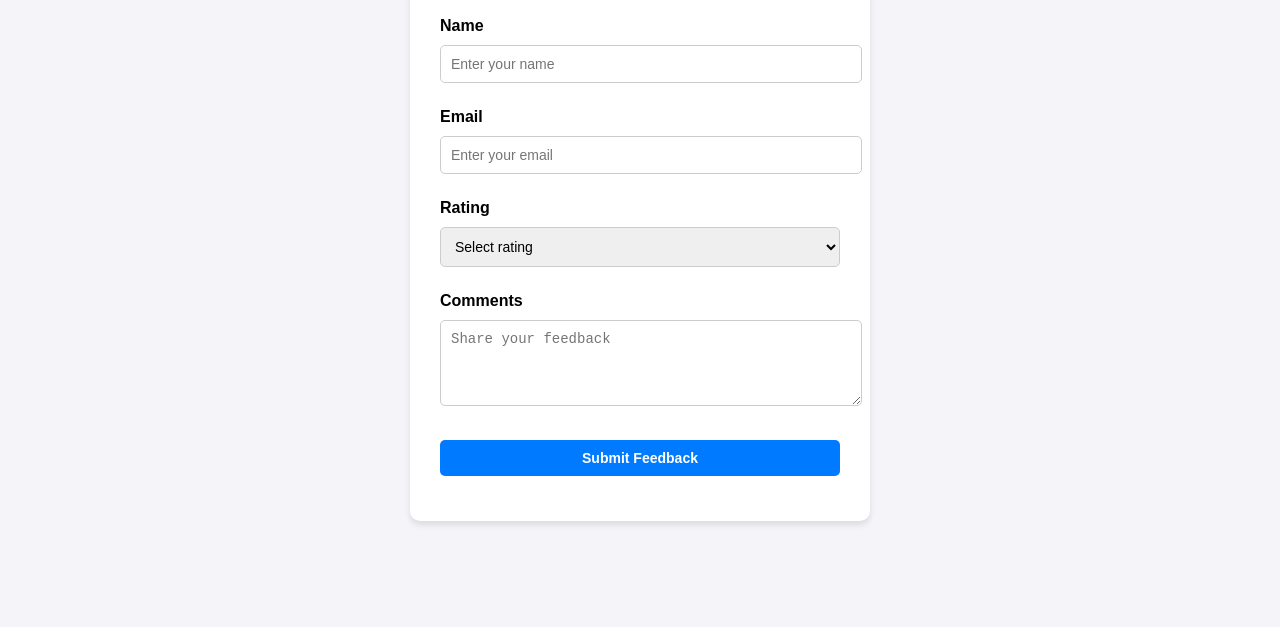
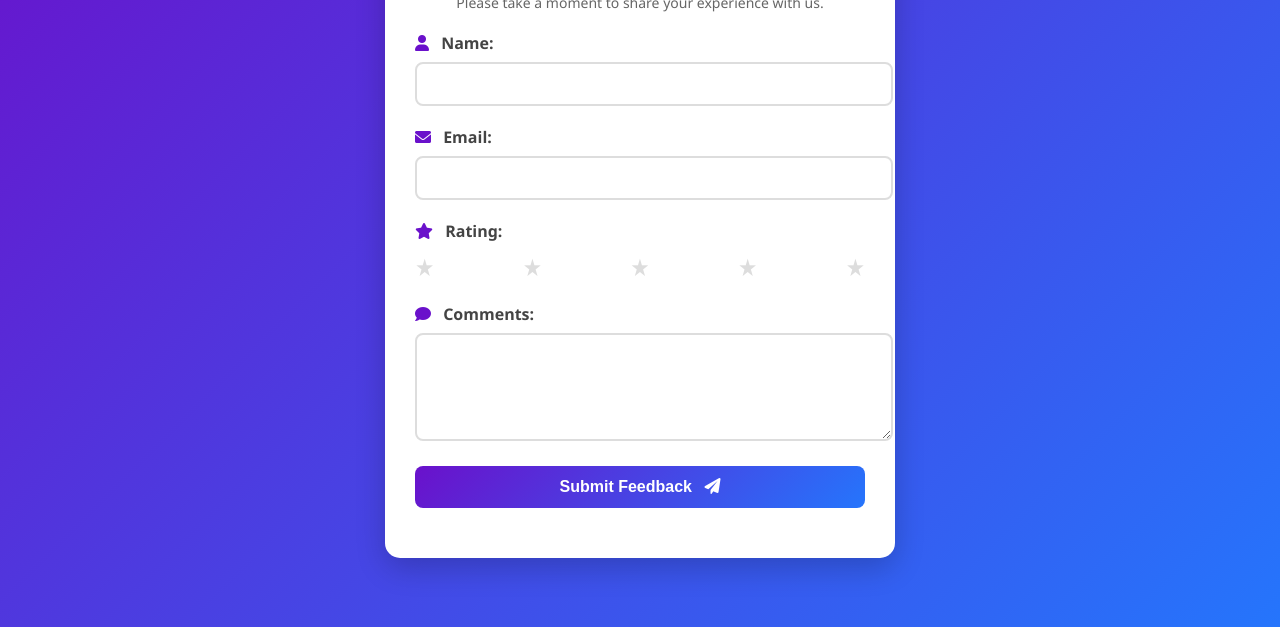
Before and after one commit to Priyanshu7061/ITS-Hostel, a plain HTML site: page form/index.html in a window 1280 px wide. Shown: the part 173-800 px from the top of the page. Drawn offline with Linux system fonts and the light colour scheme.

Commit message:
changes feedback form

```diff
--- a/form/index.html
+++ b/form/index.html
@@ -3,40 +3,51 @@
 <head>
     <meta charset="UTF-8">
     <meta name="viewport" content="width=device-width, initial-scale=1.0">
-  <title>Feedback Form</title>
+    <title>Professional Feedback Form</title>
     <link rel="stylesheet" href="styles.css">
+    <!-- Include Font Awesome for icons -->
+    <link rel="stylesheet" href="https://cdnjs.cloudflare.com/ajax/libs/font-awesome/6.0.0/css/all.min.css">
 </head>
 <body>
-  <div class="form-container">
-    <h1>Project Feedback Form</h1>
+    <div class="feedback-container">
+        <div class="form-header">
+            <h2>We Value Your Feedback</h2>
+            <p>Please take a moment to share your experience with us.</p>
+        </div>
         <form id="feedbackForm">
             <div class="form-group">
-        <label for="name">Name</label>
-        <input type="text" id="name" name="name" placeholder="Enter your name" required>
+                <label for="name"><i class="fas fa-user"></i> Name:</label>
+                <input type="text" id="name" name="name" required>
             </div>
             <div class="form-group">
-        <label for="email">Email</label>
-        <input type="email" id="email" name="email" placeholder="Enter your email" required>
+                <label for="email"><i class="fas fa-envelope"></i> Email:</label>
+                <input type="email" id="email" name="email" required>
             </div>
             <div class="form-group">
-        <label for="rating">Rating</label>
-        <select id="rating" name="rating" required>
-          <option value="">Select rating</option>
-          <option value="5">5 - Excellent</option>
-          <option value="4">4 - Very Good</option>
-          <option value="3">3 - Good</option>
-          <option value="2">2 - Fair</option>
-          <option value="1">1 - Poor</option>
-        </select>
+                <label for="rating"><i class="fas fa-star"></i> Rating:</label>
+                <div class="rating-stars">
+                    <span data-value="1">&#9733;</span>
+                    <span data-value="2">&#9733;</span>
+                    <span data-value="3">&#9733;</span>
+                    <span data-value="4">&#9733;</span>
+                    <span data-value="5">&#9733;</span>
+                </div>
+                <input type="hidden" id="rating" name="rating" required>
             </div>
             <div class="form-group">
-        <label for="comments">Comments</label>
-        <textarea id="comments" name="comments" rows="4" placeholder="Share your feedback"></textarea>
+                <label for="comments"><i class="fas fa-comment"></i> Comments:</label>
+                <textarea id="comments" name="comments" rows="5" required></textarea>
             </div>
-      <button type="submit">Submit Feedback</button>
+            <div class="form-group">
+                <button type="submit">Submit Feedback <i class="fas fa-paper-plane"></i></button>
+            </div>
         </form>
-    <div id="responseMessage"></div>
+        <div id="thankYouMessage" class="hidden">
+            <h3>Thank You! <i class="fas fa-check-circle"></i></h3>
+            <p>We appreciate your feedback and will use it to improve our services.</p>
         </div>
+    </div>
+
     <script src="script.js"></script>
 </body>
 </html>
--- a/form/script.js
+++ b/form/script.js
@@ -1,27 +1,51 @@
-document.getElementById('feedbackForm').addEventListener('submit', function (e) {
-    e.preventDefault();
+// script.js
+document.addEventListener('DOMContentLoaded', function () {
+  const form = document.getElementById('feedbackForm');
+  const thankYouMessage = document.getElementById('thankYouMessage');
+  const ratingStars = document.querySelectorAll('.rating-stars span');
+  const ratingInput = document.getElementById('rating');
 
-    // Get form values
-    const name = document.getElementById('name').value.trim();
-    const email = document.getElementById('email').value.trim();
-    const rating = document.getElementById('rating').value;
-    const comments = document.getElementById('comments').value.trim();
+  // Add click event to rating stars
+  ratingStars.forEach(star => {
+      star.addEventListener('click', function () {
+          const value = this.getAttribute('data-value');
+          ratingInput.value = value;
 
-    // Simple validation
-    if (!name || !email || !rating) {
-      displayMessage('Please fill out all required fields!', 'error');
-      return;
-    }
-
-    // Display a success message
-    displayMessage('Thank you for your feedback!', 'success');
-
-    // Reset form
-    document.getElementById('feedbackForm').reset();
+          // Highlight selected stars
+          ratingStars.forEach(s => s.classList.remove('active'));
+          this.classList.add('active');
+          let prevSibling = this.previousElementSibling;
+          while (prevSibling) {
+              prevSibling.classList.add('active');
+              prevSibling = prevSibling.previousElementSibling;
+          }
+      });
   });
 
-  function displayMessage(message, type) {
-    const responseMessage = document.getElementById('responseMessage');
-    responseMessage.textContent = message;
-    responseMessage.style.color = type === 'success' ? 'green' : 'red';
-  }
+  // Handle form submission
+  form.addEventListener('submit', function (event) {
+      event.preventDefault();
+
+      // Hide the form
+      form.classList.add('hidden');
+
+      // Show the thank you message
+      thankYouMessage.classList.remove('hidden');
+
+      // Optional: Send form data to a server
+      /*
+      const formData = new FormData(form);
+      fetch('/submit-feedback', {
+          method: 'POST',
+          body: formData
+      })
+      .then(response => response.json())
+      .then(data => {
+          console.log('Success:', data);
+      })
+      .catch((error) => {
+          console.error('Error:', error);
+      });
+      */
+  });
+});
--- a/form/styles.css
+++ b/form/styles.css
@@ -1,62 +1,142 @@
+/* styles.css */
 body {
-    font-family: Arial, sans-serif;
-    background: #f4f4f9;
-    margin: 0;
-    padding: 0;
+  font-family: 'Segoe UI', Tahoma, Geneva, Verdana, sans-serif;
+  background: linear-gradient(135deg, #6a11cb, #2575fc);
   display: flex;
   justify-content: center;
   align-items: center;
   height: 100vh;
+  margin: 0;
+  color: #333;
 }
 
-  .form-container {
-    background: #ffffff;
-    padding: 20px 30px;
-    border-radius: 10px;
-    box-shadow: 0 4px 6px rgba(0, 0, 0, 0.1);
-    width: 400px;
+.feedback-container {
+  background: #fff;
+  padding: 30px;
+  border-radius: 15px;
+  box-shadow: 0 10px 30px rgba(0, 0, 0, 0.2);
+  width: 100%;
+  max-width: 450px;
+  animation: fadeIn 1s ease-in-out;
 }
 
-  h1 {
+@keyframes fadeIn {
+  from {
+      opacity: 0;
+      transform: translateY(-20px);
+  }
+  to {
+      opacity: 1;
+      transform: translateY(0);
+  }
+}
+
+.form-header {
+  text-align: center;
+  margin-bottom: 20px;
+}
+
+.form-header h2 {
   font-size: 24px;
-    margin-bottom: 20px;
-    text-align: center;
+  margin-bottom: 10px;
+  color: #333;
+}
+
+.form-header p {
+  font-size: 14px;
+  color: #666;
 }
 
 .form-group {
-    margin-bottom: 15px;
+  margin-bottom: 20px;
 }
 
 label {
   display: block;
-    margin-bottom: 5px;
-    font-weight: bold;
+  margin-bottom: 8px;
+  font-weight: 600;
+  color: #444;
 }
 
-  input, select, textarea, button {
+label i {
+  margin-right: 8px;
+  color: #6a11cb;
+}
+
+input[type="text"],
+input[type="email"],
+textarea {
   width: 100%;
-    padding: 10px;
-    margin: 5px 0 10px 0;
-    border: 1px solid #ccc;
-    border-radius: 5px;
+  padding: 12px;
+  border: 2px solid #ddd;
+  border-radius: 8px;
   font-size: 14px;
+  transition: border-color 0.3s ease;
+}
+
+input[type="text"]:focus,
+input[type="email"]:focus,
+textarea:focus {
+  border-color: #6a11cb;
+  outline: none;
+}
+
+.rating-stars {
+  display: flex;
+  justify-content: space-between;
+  font-size: 24px;
+  color: #ddd;
+  cursor: pointer;
+}
+
+.rating-stars span {
+  transition: color 0.3s ease, transform 0.3s ease;
+}
+
+.rating-stars span:hover,
+.rating-stars span.active {
+  color: #ffcc00;
+  transform: scale(1.2);
 }
 
 button {
-    background: #007BFF;
-    color: white;
+  width: 100%;
+  padding: 12px;
+  background: linear-gradient(135deg, #6a11cb, #2575fc);
+  color: #fff;
   border: none;
+  border-radius: 8px;
+  font-size: 16px;
+  font-weight: 600;
   cursor: pointer;
-    font-weight: bold;
-    transition: background 0.3s;
+  transition: background 0.3s ease, transform 0.3s ease;
 }
 
 button:hover {
-    background: #0056b3;
+  background: linear-gradient(135deg, #2575fc, #6a11cb);
+  transform: translateY(-2px);
 }
 
-  #responseMessage {
-    margin-top: 15px;
-    font-size: 16px;
+button i {
+  margin-left: 8px;
+}
+
+#thankYouMessage {
   text-align: center;
+  animation: fadeIn 1s ease-in-out;
 }
+
+#thankYouMessage h3 {
+  font-size: 24px;
+  margin-bottom: 10px;
+  color: #6a11cb;
+}
+
+#thankYouMessage p {
+  font-size: 14px;
+  color: #666;
+}
+
+.hidden {
+  display: none;
+}
```
Lines whose indentation alone changed are shown as unchanged.
